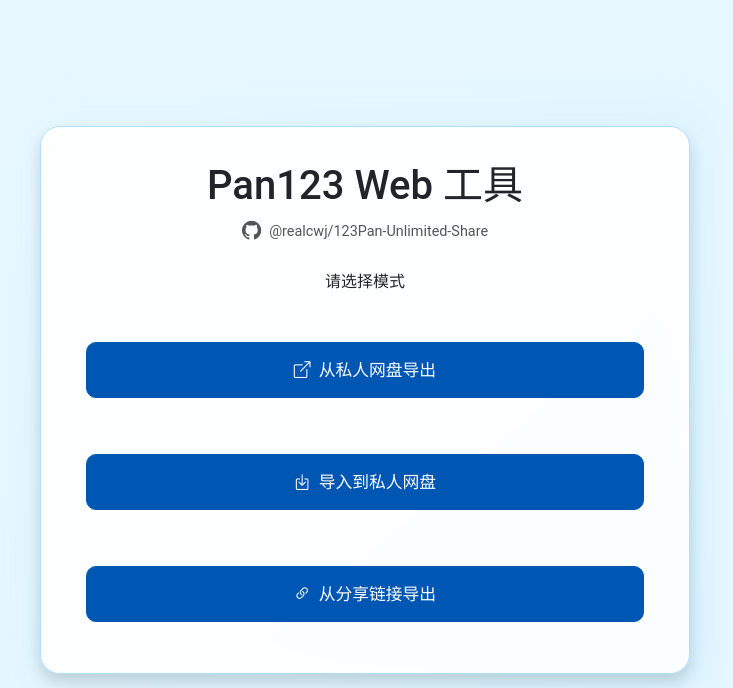
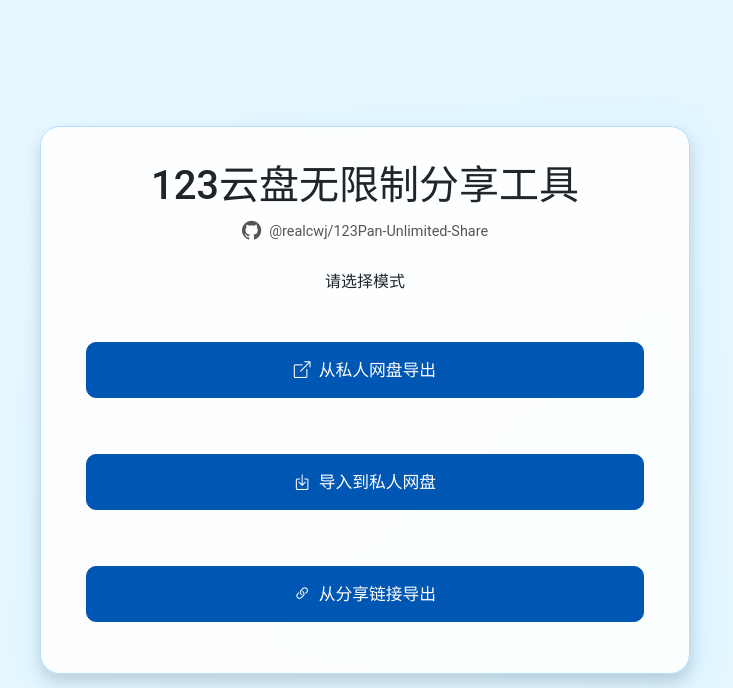
Before and after one commit to realcwj/123Pan-Unlimited-Share, a Flask app: page / in a window 1280 px wide. Shown: the top 688 px of the page, without its empty margins (275-1008 px from the left). Run offline with Flask 3, Linux system fonts and the light colour scheme.

Commit message:
♻️ 修改首页标题

```diff
--- a/templates/index.html
+++ b/templates/index.html
@@ -30,7 +30,7 @@
     <div class="container main-container">
         <div class="blur-backdrop"></div>
         <div class="content-card shadow">
-            <h1 class="text-center mb-2">Pan123 Web 工具</h1>
+            <h1 class="text-center mb-2">123云盘无限制分享工具</h1>
             <div class="text-center">
                 <a href="https://github.com/realcwj/123Pan-Unlimited-Share" target="_blank" class="github-link">
                     <i class="bi bi-github"></i> @realcwj/123Pan-Unlimited-Share
```
